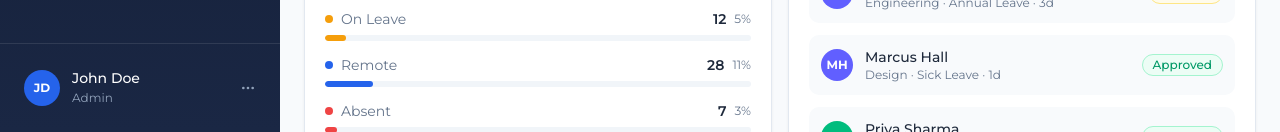
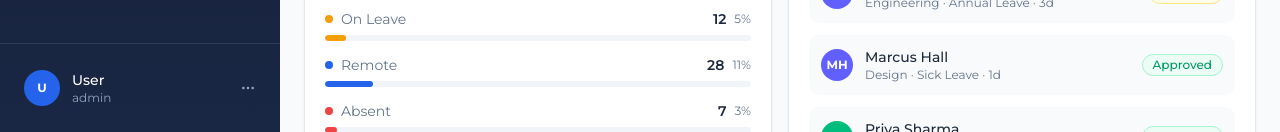
Before and after one commit to vineet-k09/hrms, a Next.js app in the folder client/: page /dashboard in a window 1280 px wide. Before the commit this address had no page. Shown: the part 668-800 px from the top of the page. Built offline with nearby package versions, Linux system fonts and the light colour scheme; sample sign-in values are in the browser's storage.

Commit message:
layout changes done to make sure authcontext works

```diff
--- a/client/app/dashboard/page.tsx
+++ b/client/app/dashboard/page.tsx
@@ -3,7 +3,7 @@ import { useState } from "react";
 import { useRouter } from "next/navigation";
 import { useEffect } from "react";
 import Sidebar from "@/components/ui/sidebar";
-import useAuth from "../hooks/useAuth";
+import useAuth from "../../hooks/useAuth";
 import {
   LayoutDashboard,
   Users,
@@ -312,10 +312,12 @@ export default function DashboardPage() {
   const [sidebarOpen, setSidebarOpen] = useState(false);
   const { isAuthenticated } = useAuth();
   useEffect(() => {
-    if (!isAuthenticated) {
+    const token = localStorage.getItem("authToken");
+
+    if (!token) {
       router.replace("/auth/login");
     }
-  }, [isAuthenticated]);
+  }, []);
 
   const today = new Date().toLocaleDateString("en-US", {
     weekday: "long",
--- a/client/app/layout.tsx
+++ b/client/app/layout.tsx
@@ -1,7 +1,7 @@
 import type { Metadata } from "next";
 import { Montserrat, Geist_Mono } from "next/font/google";
 import "./globals.css";
-import AuthProvider from "./providers/AuthProvider";
+import { AuthProvider } from "@/providers/AuthProvider";
 
 const montserrat = Montserrat({
   variable: "--font-montserrat",
--- a/client/components/ui/sidebar.tsx
+++ b/client/components/ui/sidebar.tsx
@@ -17,6 +17,7 @@
 
 import { useEffect, useState } from "react";
 import { usePathname, useRouter } from "next/navigation";
+import useAuth from "@/hooks/useAuth";
 import {
   LayoutDashboard,
   Users,
@@ -113,15 +114,15 @@ const ROLE_LABELS: Record<string, string> = {
 
 // ─── Helpers ──────────────────────────────────────────────────────────────────
 
-function initials(name: string) {
+function getInitials(name?: string) {
+  if (!name) return "U";
   return name
     .split(" ")
-    .map((n) => n[0] ?? "")
+    .map((n) => n[0])
     .join("")
     .toUpperCase()
     .slice(0, 2);
 }
-
 // ─── Component ────────────────────────────────────────────────────────────────
 
 interface SidebarProps {
@@ -132,16 +133,8 @@ interface SidebarProps {
 export default function Sidebar({ open = true, onClose }: SidebarProps) {
   const pathname = usePathname();
   const router = useRouter();
-
-  const [role, setRole] = useState("hr_recruiter");
-  const [name, setName] = useState("John Doe");
-
-  useEffect(() => {
-    const storedRole = localStorage.getItem("userRole") ?? "hr_recruiter";
-    const storedName = localStorage.getItem("userName") ?? "John Doe";
-    setRole(storedRole);
-    setName(storedName);
-  }, []);
+  const { user, logout } = useAuth();
+  const role = user?.role ?? "employee";
 
   const navItems = NAV[role] ?? NAV.employee;
   const roleLabel = ROLE_LABELS[role] ?? role;
@@ -233,16 +226,16 @@ export default function Sidebar({ open = true, onClose }: SidebarProps) {
             {/* Avatar circle with initials */}
             <div className="w-9 h-9 rounded-full bg-[#2563EB] flex items-center justify-center shrink-0">
               <span className="text-white text-xs font-bold">
-                {initials(name)}
+                {getInitials(user?.full_name ?? "")}
               </span>
             </div>
 
             <div className="flex-1 min-w-0">
-              <p className="text-white text-sm font-medium truncate leading-tight">
-                {name}
+              <p className="text-white text-sm font-medium truncate">
+                {user?.full_name || "User"}
               </p>
-              <p className="text-slate-400 text-xs truncate mt-0.5">
-                {roleLabel}
+              <p className="text-slate-400 text-xs truncate">
+                {user?.role || "Role"}
               </p>
             </div>
 
@@ -259,9 +252,7 @@ export default function Sidebar({ open = true, onClose }: SidebarProps) {
                 <DropdownMenuItem
                   className="text-red-600 focus:text-red-600"
                   onClick={() => {
-                    localStorage.removeItem("authToken");
-                    localStorage.removeItem("userRole");
-
+                    logout();
                     router.replace("/auth/login");
                   }}
                 >
--- a/client/app/providers/AuthProvider.tsx
+++ b/client/providers/AuthProvider.tsx
@@ -3,30 +3,31 @@
 import { useEffect, useState } from "react";
 import { AuthContext, User } from "../context/AuthContext";
 
-export default function AuthProvider({
-  children,
-}: {
+type Props = {
   children: React.ReactNode;
-}) {
+};
+
+export function AuthProvider({ children }: Props) {
   const [user, setUser] = useState<User | null>(null);
   const [token, setToken] = useState<string | null>(null);
+  const [isHydrated, setIsHydrated] = useState(false);
 
   useEffect(() => {
     const storedToken = localStorage.getItem("authToken");
     const storedUser = localStorage.getItem("user");
 
-    if (storedToken && storedUser) {
-      setToken(storedToken);
-      setUser(JSON.parse(storedUser));
-    }
+    if (storedToken) setToken(storedToken);
+    if (storedUser) setUser(JSON.parse(storedUser));
+
+    setIsHydrated(true);
   }, []);
 
-  const login = (token: string, user: User) => {
-    localStorage.setItem("authToken", token);
-    localStorage.setItem("user", JSON.stringify(user));
+  const login = (newToken: string, newUser: User) => {
+    localStorage.setItem("authToken", newToken);
+    localStorage.setItem("user", JSON.stringify(newUser));
 
-    setToken(token);
-    setUser(user);
+    setToken(newToken);
+    setUser(newUser);
   };
 
   const logout = () => {
@@ -42,12 +43,12 @@ export default function AuthProvider({
       value={{
         user,
         token,
+        isAuthenticated: !!token,
         login,
         logout,
-        isAuthenticated: !!token,
       }}
     >
-      {children}
+      {isHydrated ? children : null}
     </AuthContext.Provider>
   );
 }
```
Also changed, not shown: client/context/AuthContext.tsx (renamed from client/app/context/AuthContext.tsx), client/hooks/useAuth.ts (renamed from client/app/hooks/useAuth.ts).
